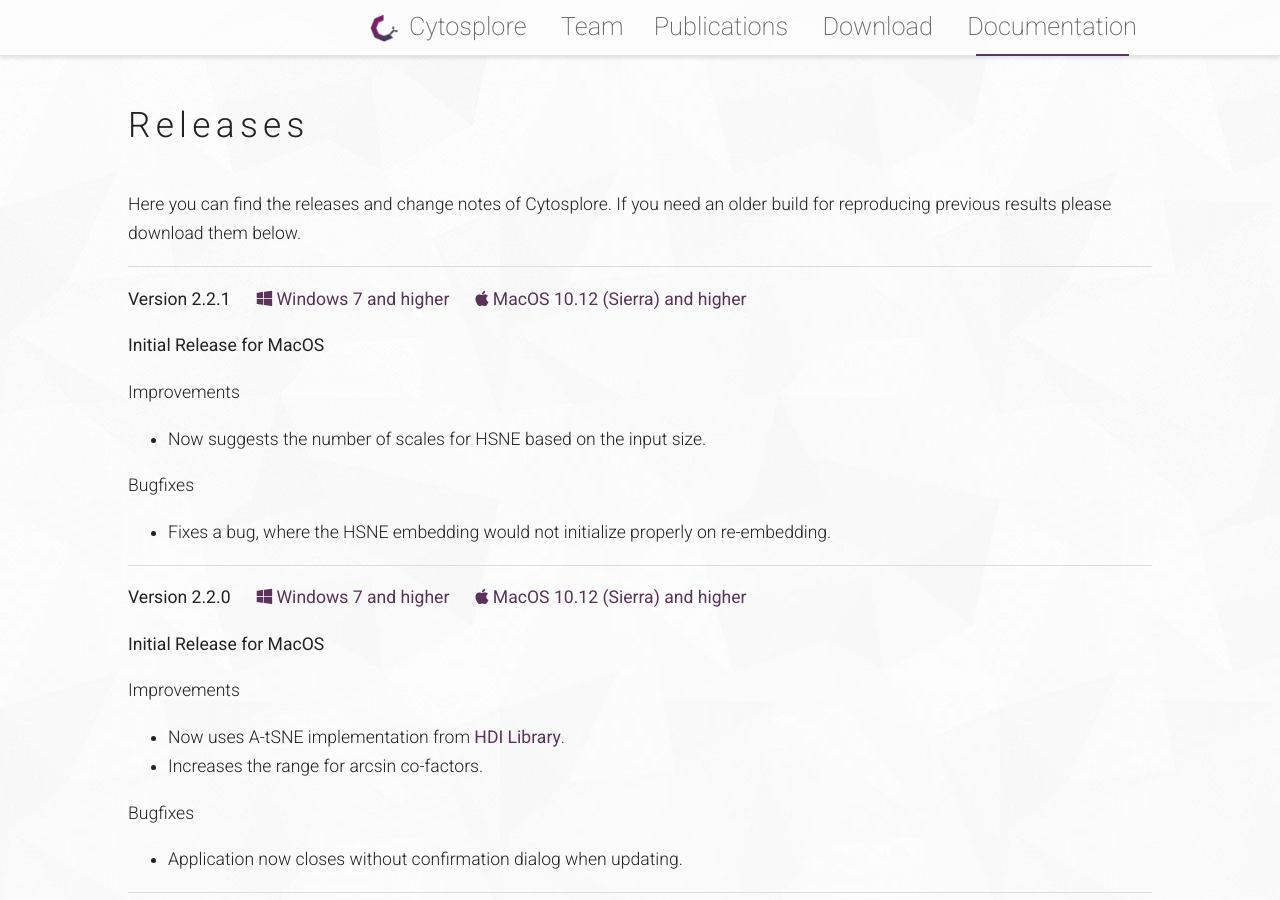
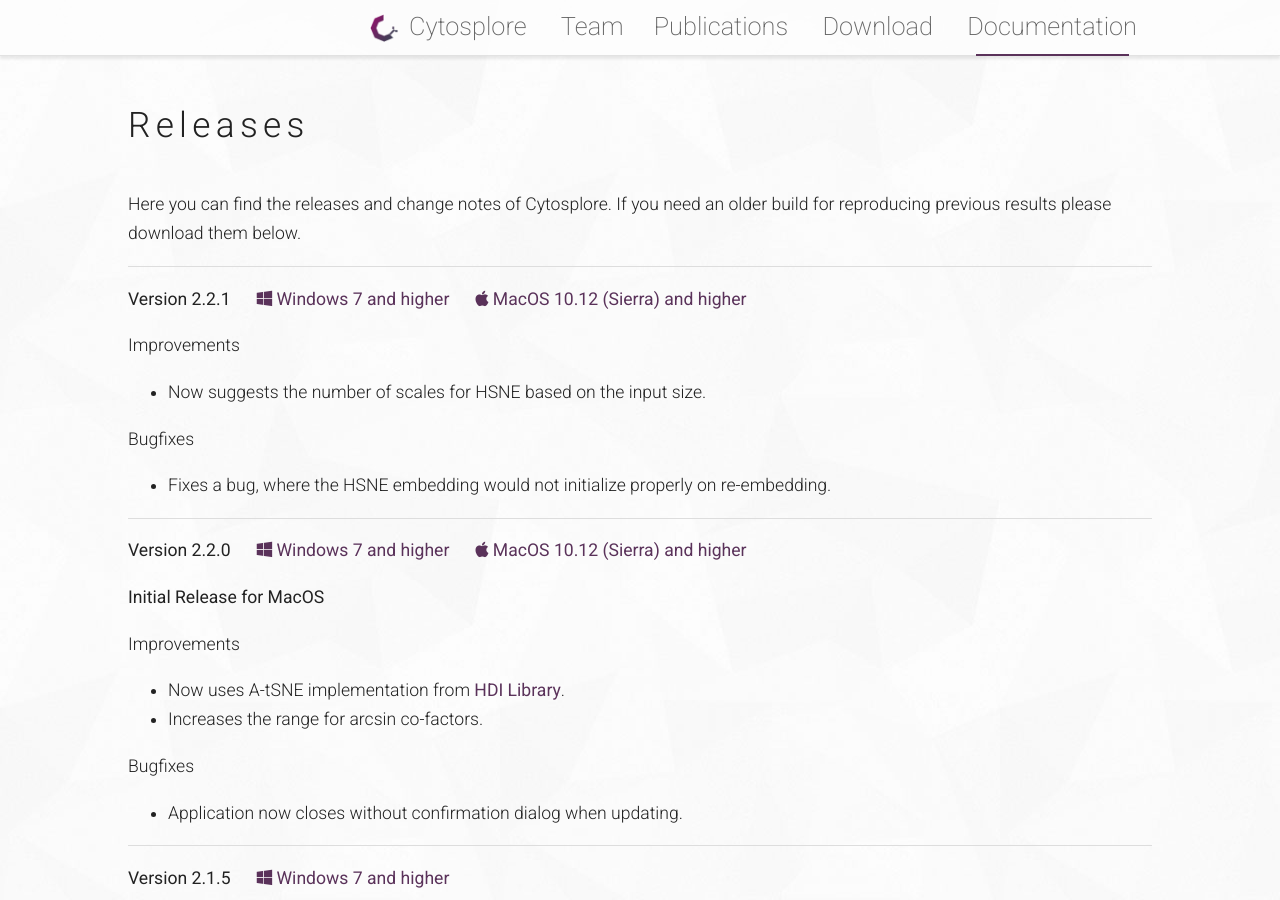
Before and after one commit to Cytosplore/cytosplore.github.io, a Jekyll site: the page built from _posts/2018-06-02-releases.markdown, in a window 1280 px wide and 900 px high. Built offline with Jekyll 4.4.1, drawn with Linux system fonts in a browser that asks for light colours; comment, search, counter and statistics services are not loaded.

Commit message:
Updates release notes for v2.1.1

```diff
--- a/_posts/2018-06-02-releases.markdown
+++ b/_posts/2018-06-02-releases.markdown
@@ -10,8 +10,6 @@
 ---
 
 **Version 2.2.1** &emsp; [<i class="fab fa-windows"></i> Windows 7 and higher](https://www.cytosplore.org/download/win/2.2.1/install_cytosplore.exe) &emsp; [<i class="fab fa-apple"></i> MacOS 10.12 (Sierra) and higher](https://www.cytosplore.org/download/macos/Cytosplore.2.2.1.dmg)
-
-**Initial Release for MacOS**
 
 Improvements
 * Now suggests the number of scales for HSNE based on the input size.
```
